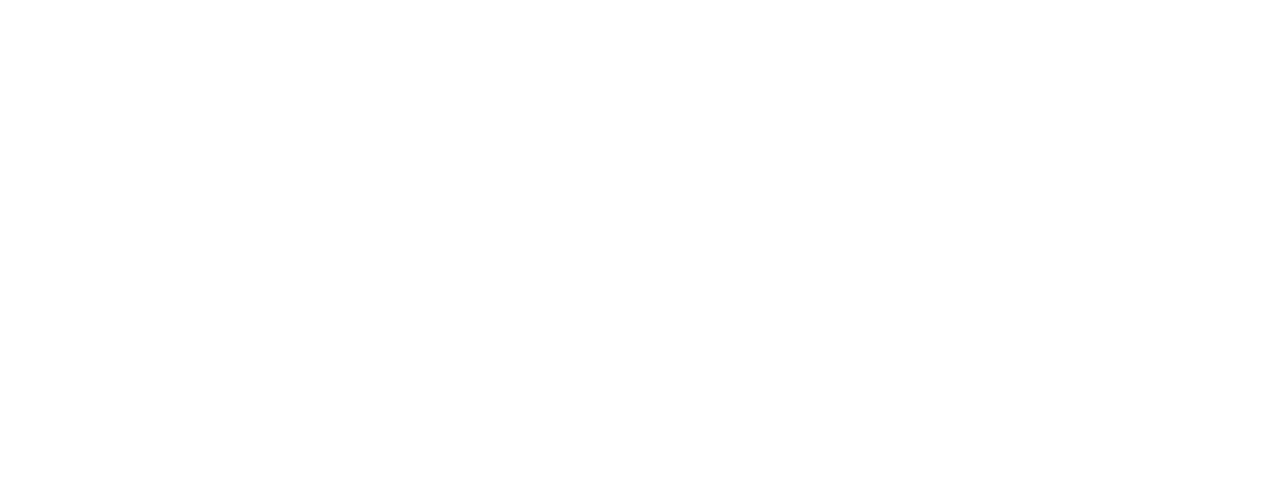
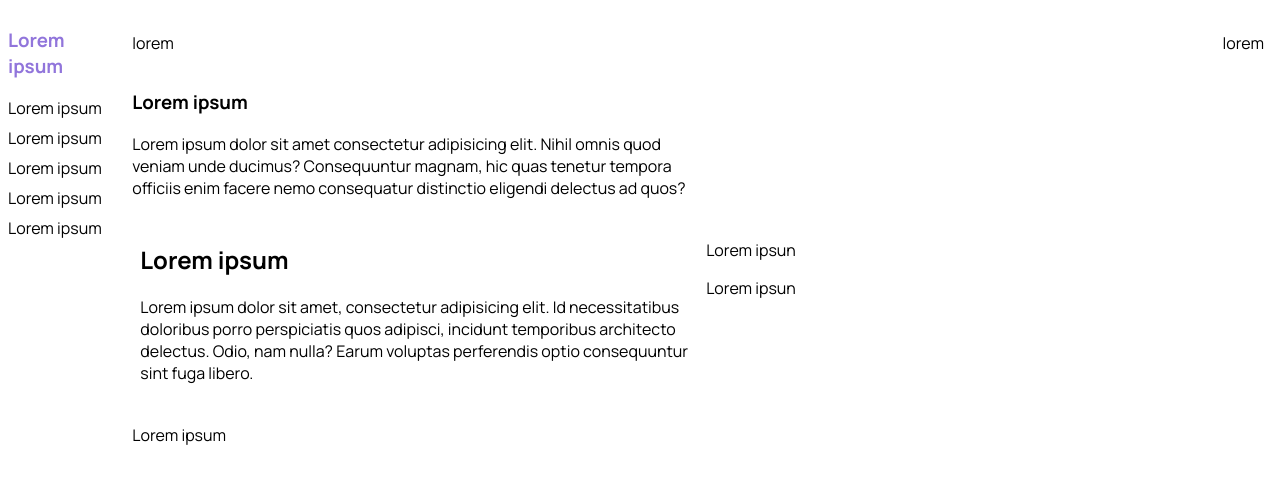
Before and after one commit to Alessandra-Nastassja/GUIDE-TYPESCRIPT, a React (Create React App) app: page / in a window 1280 px wide. Shown: the top 484 px of the page. Built offline with nearby package versions, Linux system fonts and the light colour scheme.

Commit message:
Estrutura base do guia

```diff
--- a/package.json
+++ b/package.json
@@ -6,8 +6,10 @@
     "@testing-library/jest-dom": "^4.2.4",
     "@testing-library/react": "^9.3.2",
     "@testing-library/user-event": "^7.1.2",
+    "node-sass": "^4.14.1",
     "react": "^16.13.1",
     "react-dom": "^16.13.1",
+    "react-router-dom": "^5.2.0",
     "react-scripts": "3.4.1"
   },
   "scripts": {
--- a/src/App.css
+++ /dev/null
@@ -1,38 +0,0 @@
-.App {
-  text-align: center;
-}
-
-.App-logo {
-  height: 40vmin;
-  pointer-events: none;
-}
-
-@media (prefers-reduced-motion: no-preference) {
-  .App-logo {
-    animation: App-logo-spin infinite 20s linear;
-  }
-}
-
-.App-header {
-  background-color: #282c34;
-  min-height: 100vh;
-  display: flex;
-  flex-direction: column;
-  align-items: center;
-  justify-content: center;
-  font-size: calc(10px + 2vmin);
-  color: white;
-}
-
-.App-link {
-  color: #61dafb;
-}
-
-@keyframes App-logo-spin {
-  from {
-    transform: rotate(0deg);
-  }
-  to {
-    transform: rotate(360deg);
-  }
-}
--- a/src/App.js
+++ b/src/App.js
@@ -1,10 +1,19 @@
 import React from 'react';
-import './App.css';
+import './App.scss';
+
+import Home from './components/home/home';
+import Menu from './components/menu/menu';
+import Header from './components/header/header';
 
 function App() {
   return (
-    <div className="App">
-    </div>
+    <section className="container">
+      <Menu />
+      <main>
+        <Header />
+        <Home />
+      </main>
+    </section>
   );
 }
 
--- /dev/null
+++ b/src/App.scss
@@ -0,0 +1,28 @@
+@import url('https://fonts.googleapis.com/css2?family=Manrope:wght@200;300;400;500;600;700;800&display=swap');
+
+$rosa: #ffb9db;
+$roxo: #9175db;
+$zinza: #f6f6f6;
+$preto: #000000;
+$cinza: #666666;
+$cinza-claro: #eeeeee;
+$cinza-claro2: #f6f6f6;
+$branco: #ffffff;
+
+body{
+    font-family: 'Manrope', sans-serif;
+}
+
+.hidden {
+    display:none;
+}
+
+section.container{
+    display: flex;
+    flex-direction: row;
+
+    main{
+        width: 100%;
+        padding: 1rem;
+    }
+}
--- /dev/null
+++ b/src/components/header/header.jsx
@@ -0,0 +1,20 @@
+import React from 'react';
+
+import './header.scss';
+
+const Header = () => {
+    return (
+        <header>
+            <div className="content__header">
+                <div className="header__logan">
+                    lorem
+                </div>
+                <div className="header__title">
+                    lorem
+                </div>
+            </div>
+        </header>
+    );
+}
+
+export default Header;
--- /dev/null
+++ b/src/components/header/header.scss
@@ -0,0 +1,8 @@
+@import "src/App.scss";
+
+header .content__header{
+    display: flex;
+    flex-direction: row;
+    justify-content: space-between;
+    padding: 1rem 0;
+}
--- /dev/null
+++ b/src/components/home/home.jsx
@@ -0,0 +1,31 @@
+import React from 'react';
+
+import './home.scss';
+
+const Home = () => {
+    return (
+        <section>
+            <div className="content__home">
+                <div className="home--header">
+                    <h1>Lorem ipsum</h1>
+                    <p>Lorem ipsum dolor sit amet consectetur adipisicing elit. Nihil omnis quod veniam unde ducimus? Consequuntur magnam, hic quas tenetur tempora officiis enim facere nemo consequatur distinctio eligendi delectus ad quos?</p>
+                </div>
+                <div className="home--body">
+                    <div>
+                        <h2>Lorem ipsum</h2>
+                        <p>Lorem ipsum dolor sit amet, consectetur adipisicing elit. Id necessitatibus doloribus porro perspiciatis quos adipisci, incidunt temporibus architecto delectus. Odio, nam nulla? Earum voluptas perferendis optio consequuntur sint fuga libero.</p>
+                    </div>
+                    <div>
+                        <p>Lorem ipsun</p>
+                        <p>Lorem ipsun</p>
+                    </div>
+                </div>
+                <div className="home--code">
+                    <p>Lorem ipsum</p>
+                </div>
+            </div>
+        </section>
+    );
+}
+
+export default Home;
--- /dev/null
+++ b/src/components/home/home.scss
@@ -0,0 +1,16 @@
+@import "src/App.scss";
+
+section .content__home{
+    .home--header{
+        width: 50%;
+    }
+    .home--body{
+        display: flex;
+        flex-direction: row;
+
+        div{
+            width: 50%;
+            padding: .5rem;
+        }
+    }
+}
--- /dev/null
+++ b/src/components/menu/menu.jsx
@@ -0,0 +1,22 @@
+import React from 'react';
+
+import './menu.scss';
+
+const Menu = () => {
+    return (
+        <nav>
+            <div className="content__nav">
+                <h3>Lorem ipsum</h3>
+                <ul>
+                    <li>Lorem ipsum</li>
+                    <li>Lorem ipsum</li>
+                    <li>Lorem ipsum</li>
+                    <li>Lorem ipsum</li>
+                    <li>Lorem ipsum</li>
+                </ul>
+            </div>
+        </nav>
+    );
+}
+
+export default Menu;
--- /dev/null
+++ b/src/components/menu/menu.scss
@@ -0,0 +1,16 @@
+@import "src/App.scss";
+
+nav .content__nav{
+    padding: .5rem;
+    h3{
+        color: $roxo;
+    }
+    ul{
+        list-style: none;
+        padding-left: 0px;
+
+        li{
+            margin: .5rem 0;
+        }
+    }
+}
--- a/src/index.js
+++ b/src/index.js
@@ -1,6 +1,6 @@
 import React from 'react';
 import ReactDOM from 'react-dom';
-import './index.css';
+import './index.scss';
 import App from './App';
 
 ReactDOM.render(
```
Also changed, not shown: src/index.scss (renamed from src/index.css), 2 other files (tests, documents, lock files or other folders).
